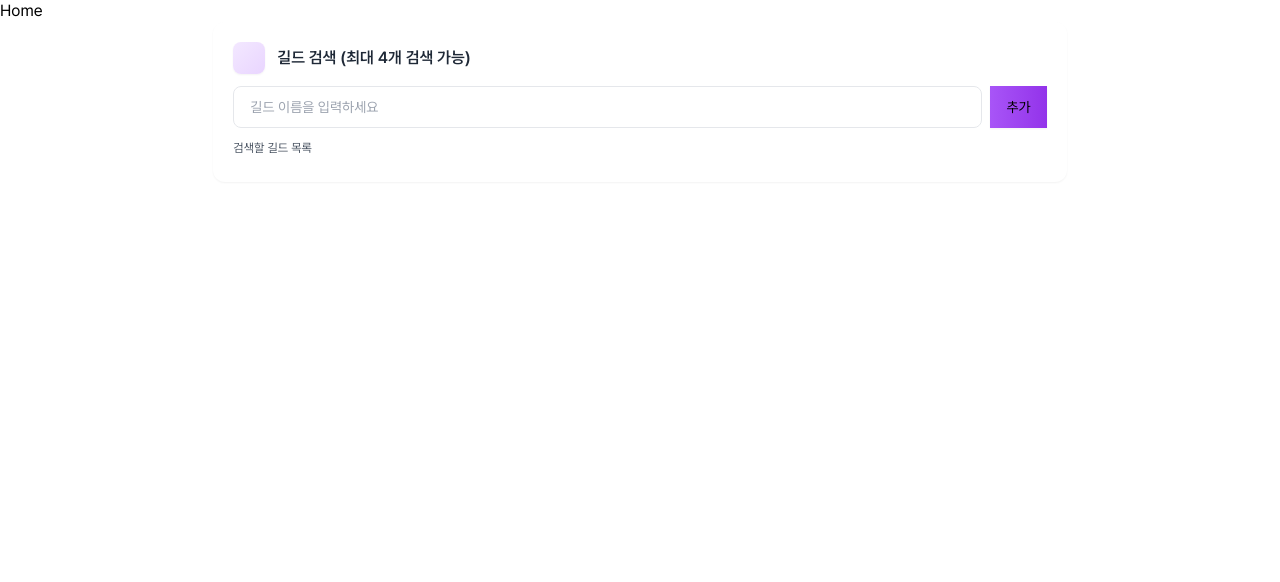
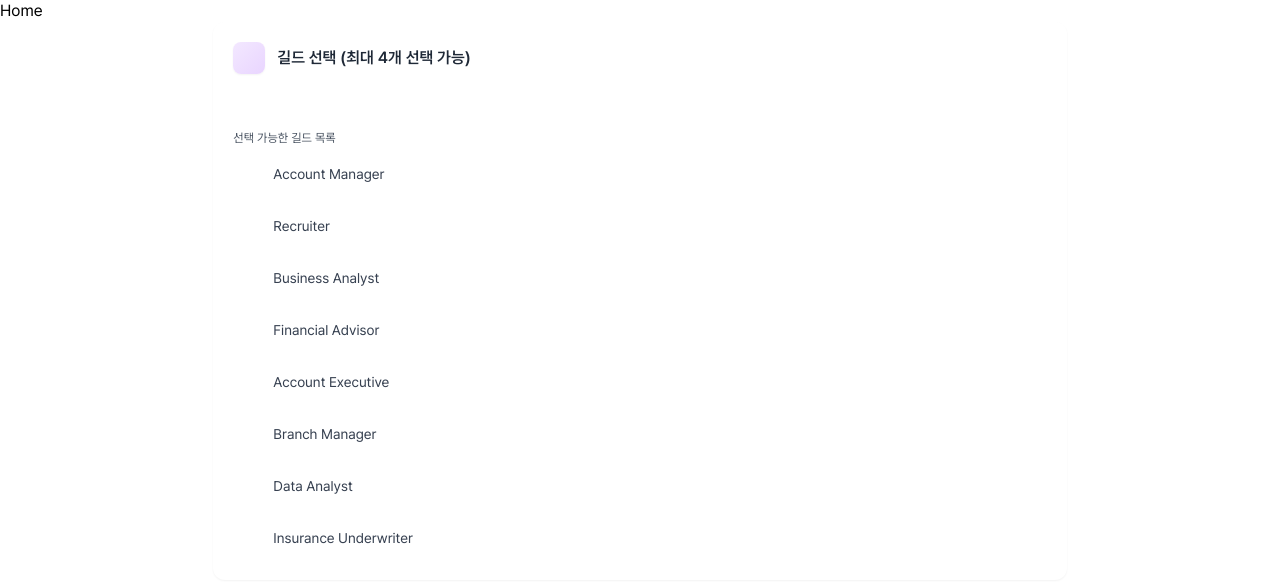
Before and after one commit to play3step/upfolio, a React (Vite) app: page / in a window 1280 px wide. Shown: the top 582 px of the page. Built offline with nearby package versions, Linux system fonts and the light colour scheme.

Commit message:
style : select 참고 ui 추가

```diff
--- a/src/pages/SupaTest.tsx
+++ b/src/pages/SupaTest.tsx
@@ -1,25 +1,26 @@
 // import { useAuthLogin } from '@/hooks/auth/useAuthLogin'
 import { useState } from 'react'
 
+const AVAILABLE_GUILDS = [
+  'Account Manager',
+  'Recruiter',
+  'Business Analyst',
+  'Financial Advisor',
+  'Account Executive',
+  'Branch Manager',
+  'Data Analyst',
+  'Insurance Underwriter'
+]
+
 function SupaTest() {
-  // const { authData, handleSignIn, handleSignOut } = useAuthLogin()
+  const [guildList, setGuildList] = useState<string[]>([])
 
-  const [guildList, setGuildList] = useState<string[]>([])
-  const [guildName, setGuildName] = useState('')
-
-  const handleGuildKeyPress = (e: React.KeyboardEvent<HTMLInputElement>) => {
-    if (e.key === 'Enter') {
-      addGuildList(guildName)
+  const toggleGuild = (guild: string) => {
+    if (guildList.includes(guild)) {
+      setGuildList(guildList.filter(g => g !== guild))
+    } else if (guildList.length < 4) {
+      setGuildList([...guildList, guild])
     }
-  }
-
-  const addGuildList = (guildName: string) => {
-    setGuildList([...guildList, guildName])
-    setGuildName('')
-  }
-
-  const removeGuildList = (guildName: string) => {
-    setGuildList(guildList.filter(guild => guild !== guildName))
   }
 
   return (
@@ -48,36 +49,19 @@ function SupaTest() {
             <div className="flex items-center gap-3 mb-3">
               <div className="w-8 h-8 bg-gradient-to-br from-purple-100 to-purple-200 rounded-lg flex items-center justify-center shadow-sm"></div>
               <h2 className="text-base font-semibold text-gray-800">
-                길드 검색 (최대 4개 검색 가능)
+                길드 선택 (최대 4개 선택 가능)
               </h2>
             </div>
+
             <div className="space-y-3">
-              <div className="flex gap-2">
-                <input
-                  type="text"
-                  placeholder="길드 이름을 입력하세요"
-                  value={guildName}
-                  onChange={e => setGuildName(e.target.value)}
-                  onKeyPress={handleGuildKeyPress}
-                  className="flex-1 px-4 py-2.5 text-sm border border-gray-200 rounded-lg focus:outline-none focus:ring-2 focus:ring-purple-500 bg-white"
-                />
-                <button
-                  onClick={() => addGuildList(guildName)}
-                  className="px-4 py-2.5 bg-gradient-to-r from-purple-500 to-purple-600 hover:from-purple-600 hover:to-purple-700 text-sm transition-all shadow-sm">
-                  추가
-                </button>
-              </div>
-
-              <div className="space-y-1.5">
-                <p className="text-xs text-gray-600">검색할 길드 목록</p>
-                <div className="flex flex-wrap gap-1.5">
+              <div className="flex flex-wrap gap-2 min-h-[2rem] p-2 border border-gray-200 rounded-lg">
                 {guildList.map(guild => (
                   <div
                     key={guild}
-                      className="flex items-center gap-1 px-2.5 py-1 bg-gradient-to-r from-purple-50 to-purple-100 border border-purple-200 rounded-md group">
+                    className="flex items-center gap-1 px-2.5 py-1 bg-gradient-to-r from-purple-50 to-purple-100 border border-purple-200 rounded-md">
                     <span className="text-sm text-purple-700">{guild}</span>
                     <button
-                        onClick={() => removeGuildList(guild)}
+                      onClick={() => toggleGuild(guild)}
                       className="p-0.5 text-purple-400 hover:text-purple-600 rounded-full hover:bg-purple-100 transition-colors">
                       <svg
                         className="w-3.5 h-3.5"
@@ -96,6 +80,44 @@ function SupaTest() {
                   </div>
                 ))}
               </div>
+
+              <div className="space-y-1.5">
+                <p className="text-xs text-gray-600">선택 가능한 길드 목록</p>
+                <div className="space-y-2">
+                  {AVAILABLE_GUILDS.map(guild => (
+                    <div
+                      key={guild}
+                      onClick={() => toggleGuild(guild)}
+                      className={`flex items-center gap-2 p-3 rounded-lg border cursor-pointer transition-all ${
+                        guildList.includes(guild)
+                          ? 'border-purple-500 bg-purple-50'
+                          : 'border-gray-200 hover:border-purple-200 hover:bg-purple-50/50'
+                      }`}>
+                      <div
+                        className={`w-5 h-5 rounded border flex items-center justify-center ${
+                          guildList.includes(guild)
+                            ? 'bg-purple-500 border-purple-500'
+                            : 'border-gray-300'
+                        }`}>
+                        {guildList.includes(guild) && (
+                          <svg
+                            className="w-3 h-3 text-white"
+                            fill="none"
+                            stroke="currentColor"
+                            viewBox="0 0 24 24">
+                            <path
+                              strokeLinecap="round"
+                              strokeLinejoin="round"
+                              strokeWidth={2}
+                              d="M5 13l4 4L19 7"
+                            />
+                          </svg>
+                        )}
+                      </div>
+                      <span className="text-sm text-gray-700">{guild}</span>
+                    </div>
+                  ))}
+                </div>
               </div>
             </div>
           </div>
```
Lines whose indentation alone changed are shown as unchanged.
